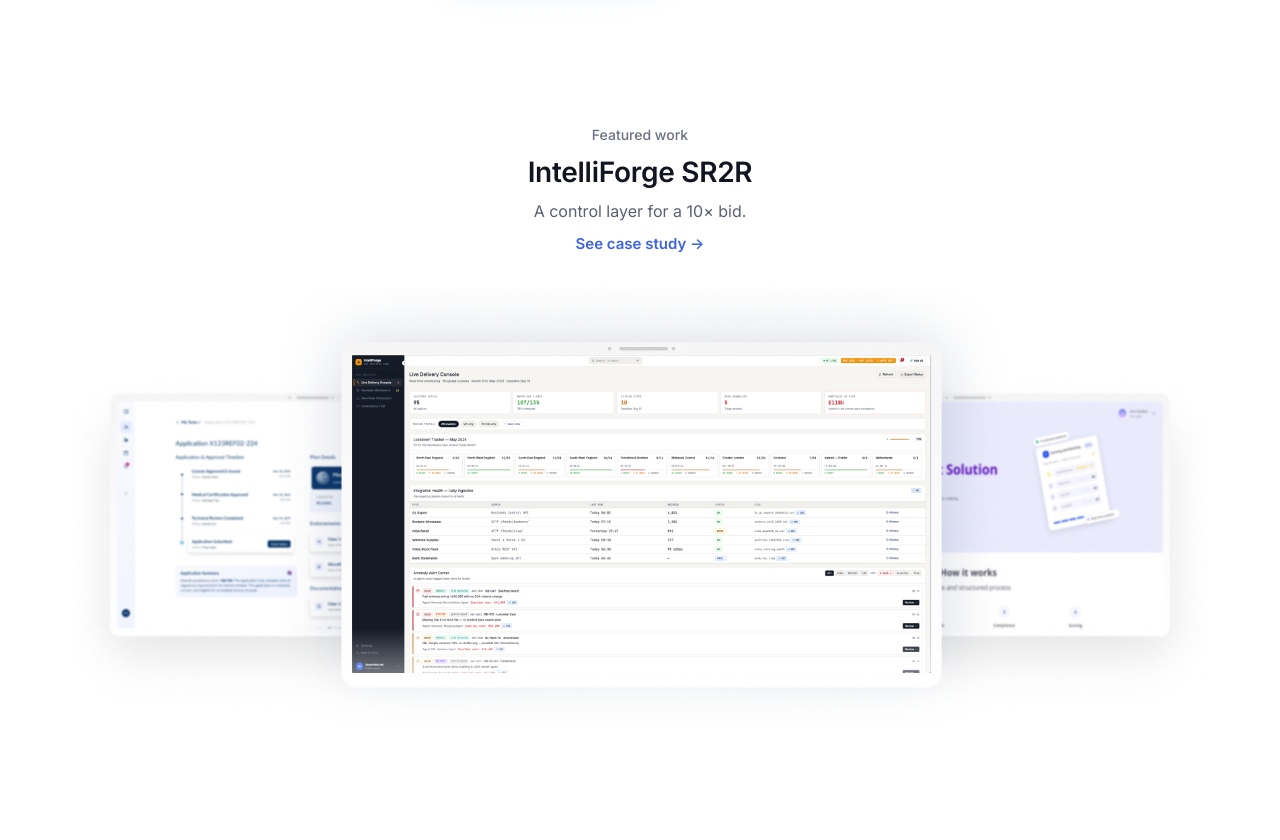
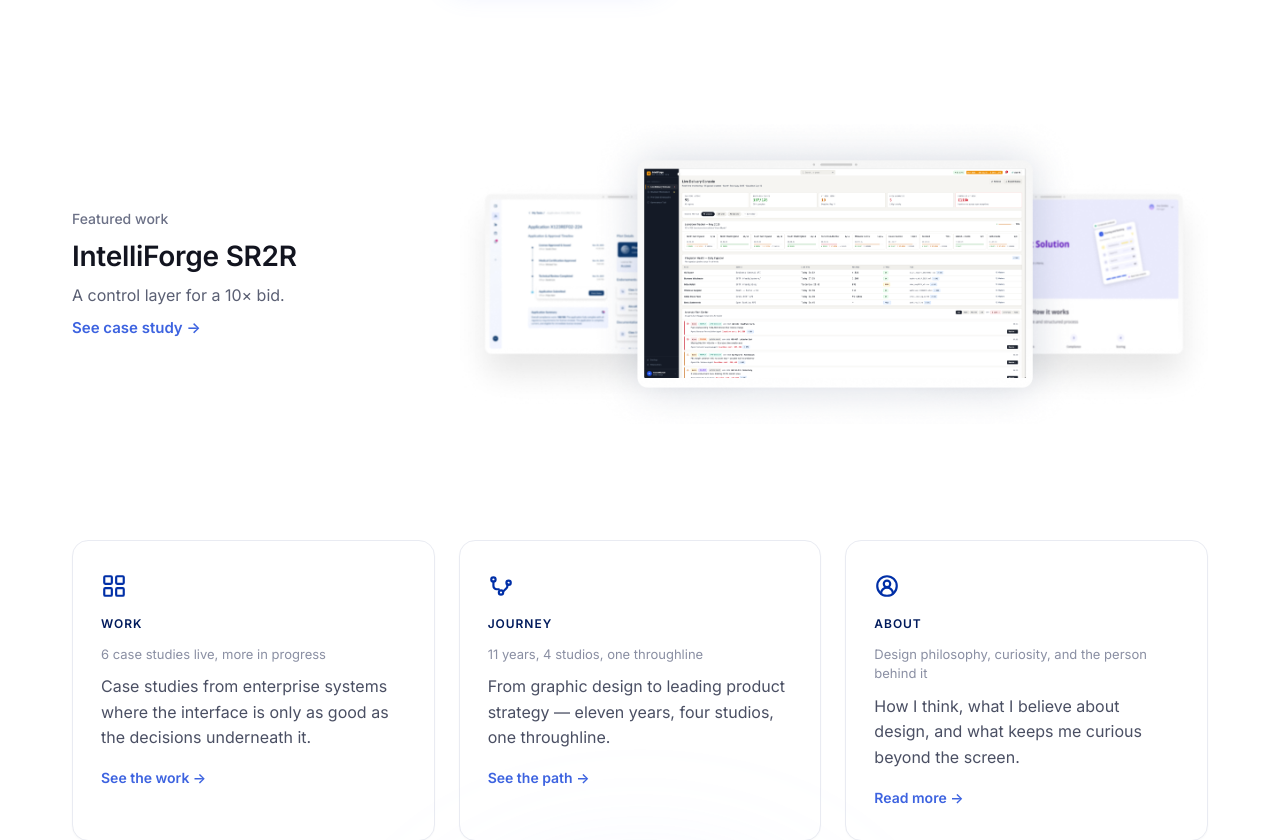
Before and after one commit to nlopeswork-ux/nelson-portfolio, a React (Vite) app: page /#/ in a window 1280 px wide. Shown: the part 680-1520 px from the top of the page. Built offline with nearby package versions, Linux system fonts and the light colour scheme; the HTML template or start-up script is replaced by a standard one.

Commit message:
fix: rebuild Featured Work banner as two-column layout
Match the reference layout with left-aligned copy next to the
IntelliForge mockup on the right, instead of stacked/centered text
above a fade-masked full-width image.

```diff
--- a/src/index.css
+++ b/src/index.css
@@ -261,6 +261,7 @@
 .rg-phase { display: grid; grid-template-columns: repeat(auto-fit, minmax(200px, 1fr)); gap: 24px; }
 .rg-edu   { display: grid; grid-template-columns: repeat(3, 1fr); gap: 20px; }
 .rg-teasers { display: grid; grid-template-columns: repeat(3, 1fr); gap: 24px; }
+.rg-featured { display: grid; grid-template-columns: minmax(220px, 340px) 1fr; gap: 48px; align-items: center; }
 .rg-mods  { display: grid; grid-template-columns: repeat(2, 1fr); gap: 12px; }
 .rg-outcomes { display: grid; grid-template-columns: repeat(2, 1fr); gap: 16px; }
 
@@ -311,6 +312,7 @@
   .rg-2         { grid-template-columns: 1fr; }
   .rg-edu       { grid-template-columns: 1fr; }
   .rg-teasers   { grid-template-columns: 1fr; }
+  .rg-featured  { grid-template-columns: 1fr; gap: 32px; }
   .rg-mods      { grid-template-columns: 1fr; }
   .rg-outcomes  { grid-template-columns: 1fr; }
   .carousel-3   { grid-template-columns: 1fr; gap: 16px; }
--- a/src/pages/Portfolio.tsx
+++ b/src/pages/Portfolio.tsx
@@ -54,24 +54,18 @@
 
       {/* FEATURED WORK PREVIEW */}
       <div ref={preview.ref} style={{ position: 'relative', padding: '24px 32px 96px', maxWidth: 1200, margin: '0 auto', ...preview.style }}>
-        <div style={{ maxWidth: 480, margin: '0 auto', textAlign: 'center' }}>
-          <div style={{ fontSize: 14, fontWeight: 500, color: '#6B7086', marginBottom: 6 }}>Featured work</div>
-          <h2 style={{ fontSize: 28, fontWeight: 600, letterSpacing: '-0.01em', color: '#12141F', margin: '0 0 6px' }}>IntelliForge SR2R</h2>
-          <p style={{ fontSize: 16, color: '#5A5F73', margin: '0 0 8px' }}>A control layer for a 10× bid.</p>
-          <Link to="/work/intelliforge" style={{ fontSize: 15, fontWeight: 600, color: '#3D63E0' }}>See case study →</Link>
-        </div>
+        <div className="rg-featured">
+          <div>
+            <div style={{ fontSize: 14, fontWeight: 500, color: '#6B7086', marginBottom: 6 }}>Featured work</div>
+            <h2 style={{ fontSize: 28, fontWeight: 600, letterSpacing: '-0.01em', color: '#12141F', margin: '0 0 6px' }}>IntelliForge SR2R</h2>
+            <p style={{ fontSize: 16, color: '#5A5F73', margin: '0 0 8px' }}>A control layer for a 10× bid.</p>
+            <Link to="/work/intelliforge" style={{ fontSize: 15, fontWeight: 600, color: '#3D63E0' }}>See case study →</Link>
+          </div>
 
-        <div style={{ marginTop: 32 }}>
           <img
             src={intelliforgeImg}
             alt="IntelliForge SR2R desktop preview"
-            style={{
-              width: '100%',
-              height: 'auto',
-              borderRadius: 16,
-              WebkitMaskImage: 'linear-gradient(to bottom, black 75%, transparent 100%)',
-              maskImage: 'linear-gradient(to bottom, black 75%, transparent 100%)',
-            }}
+            style={{ width: '100%', height: 'auto', borderRadius: 16 }}
           />
         </div>
       </div>
```
